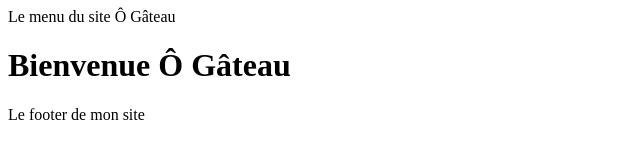
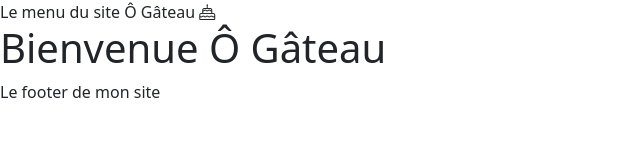
Before and after one commit to LLM97430/OG-teauFront, a website with bundled scripts: page index.html in a window 1280 px wide. Shown: the whole page, without its empty margins (0-640 px from the left). Built offline with nearby package versions, Linux system fonts and the light colour scheme; files whose address does not match are found by name.

Commit message:
Install Bootstrap

```diff
--- a/index.html
+++ b/index.html
@@ -3,11 +3,13 @@
 <head>
    <meta charset="UTF-8">
    <meta name="viewport" content="width=device-width, initial-scale=1.0">
+   <link rel="stylesheet" href="node_modules/bootstrap/dist/css/bootstrap.min.css">
+   <link rel="stylesheet" href="https://cdn.jsdelivr.net/npm/bootstrap-icons@1.13.1/font/bootstrap-icons.min.css">
+
    <title>Document</title>
 </head>
 <body>
-
-   <header>Le menu du site Ô Gâteau</header>
+   <header>Le menu du site Ô Gâteau <i class="bi bi-cake"></i></header>
 
    <main id="main-page">
       <!-- Le contenu de la page sera injecté ici-->
@@ -16,5 +18,6 @@
    <footer>Le footer de mon site</footer>
 
    <script type="module" src="./Router/router.js"></script>
+   <script src="node_modules/bootstrap/dist/js/bootstrap.bundle.min.js"></script>
 </body>
 </html>
--- /dev/null
+++ b/package.json
@@ -0,0 +1,5 @@
+{
+  "dependencies": {
+    "bootstrap-icons": "^1.13.1"
+  }
+}
```
Also changed, not shown: 2 other files.
